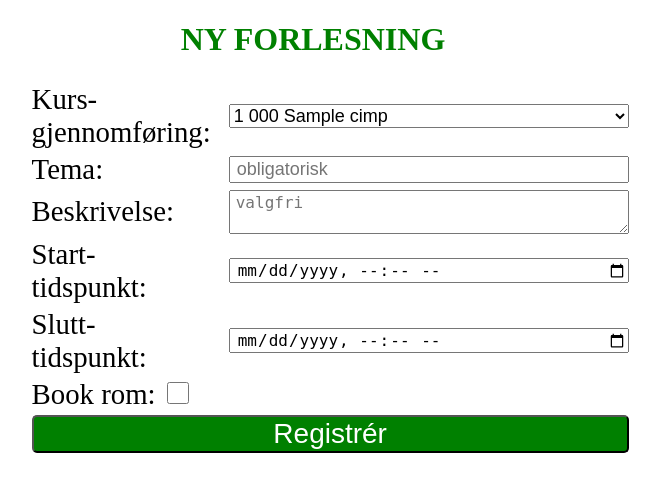
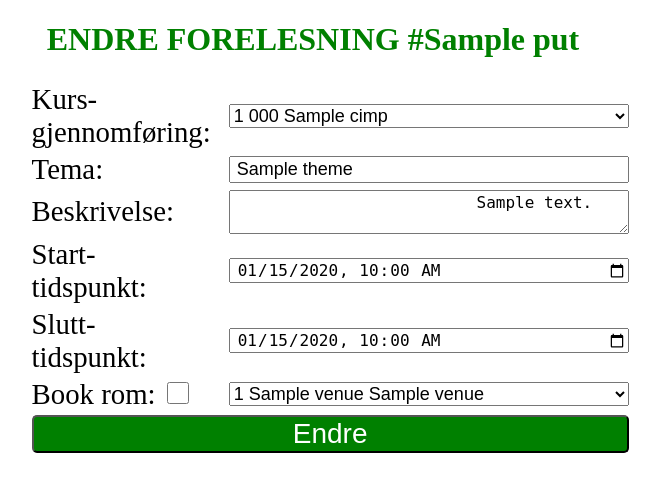
Before and after one commit to jonlauvstad/GokApp, a Flask app: template GeoFlask/templates/admin/lecture/add_lecture_one.html in a window 1280 px wide. Shown: the part 32-524 px from the top of the page, without its empty margins (327-987 px from the left). Run offline with Flask 3, Linux system fonts and the light colour scheme; the template is opened without the code that fills it: most values are stand-ins (such as "Sample title", 1, 10 or a date in 2020).

Commit message:
15feb 2138

```diff
--- a/GeoFlask/static/styles.css
+++ b/GeoFlask/static/styles.css
@@ -175,7 +175,7 @@ nav a, nav h1{
         width: 100%;
         font-size: large;
     }
-    #buttonTd{
+    .buttonTd{
         padding-top: 30px;
     }
 }
--- a/GeoFlask/templates/admin/lecture/add_lecture_one.html
+++ b/GeoFlask/templates/admin/lecture/add_lecture_one.html
@@ -28,53 +28,76 @@
     }
 </script>
 <h1 class="bigHeadlineH1">
-    NY FORLESNING
+    {% if put %} ENDRE FORELESNING #{{put}} {% else %} NY FORLESNING {% endif %}
 </h1>
 <div class="singleDiv">
-    <form action="/conf_lecture_one" method="post">
+    <form {% if put %} action="{{lecture.link}}" {% else %} action="/conf_lecture_one" {% endif %} method="post">
         <table class="singleTable">
             <tr>
                 <td>Kurs-gjennomføring:</td>
                 <td>
                     <select name="courseId">
                         {% for cimp in courseImps %}
-                        <option value="{{cimp.id}}">{{cimp.id}} {{cimp.code}} {{cimp.name}}</option>
+                        <option value="{{cimp.id}}" {% if put %} {% if cimp.id == lecture.courseImplementationId %} selected {% endif %} {% endif %}>
+                            {{cimp.id}} {{cimp.code}} {{cimp.name}}
+                        </option>
                         {% endfor %}
                     </select>
                 </td>
             </tr>
             <tr>
                 <td>Tema:</td>
-                <td><input name="theme" required placeholder="obligatorisk"></td>
+                <td><input name="theme" required placeholder="obligatorisk"
+                    {% if put %} value="{{lecture.theme}}" {% endif %}>
+                </td>
             </tr>
             <tr>
                 <td>Beskrivelse:</td>
-                <td><textarea name="description" placeholder="valgfri"></textarea></td>
+                <td><textarea name="description" placeholder="valgfri">
+                        {% if put %} {{lecture.description}} {% endif %}
+                    </textarea>
+                </td>
             </tr>
             <tr>
                 <td>Start-tidspunkt:</td>
-                <td><input type="datetime-local" name="start" required></td>
+                <td><input type="datetime-local" name="start" required
+                    {% if put %} value="{{lecture.startTime}}" {% endif %}>
+                </td>
             </tr>
             <tr>
                 <td>Slutt-tidspunkt:</td>
-                <td><input type="datetime-local" name="end" required></td>
+                <td><input type="datetime-local" name="end" required
+                    {% if put %} value="{{lecture.endTime}}" {% endif %}>
+                </td>
             </tr>
             <tr>
                 <td>
                     Book rom:
                     <input type="checkbox" onchange="showBookRoom()" id="roomCheckBox"></td>
                 <td>
-                    <select name="venueId" id="venueSelect" style="visibility: hidden">
+                    <select name="venueId" id="venueSelect"
+                        {% if put and lecture.venueId %} style="visibility: visible" {% else %} style="visibility: hidden" {% endif %}>
                         <option selected value="0"></option>
                         {% for venue in venues %}
-                        <option value="{{venue.id}}">{{venue.id}} {{venue.name}} {{venue.locationName}}</option>
+                        <option value="{{venue.id}}" {% if put and lecture.venueId== venue.id %} selected {% endif %}>
+                            {{venue.id}} {{venue.name}} {{venue.locationName}}
+                        </option>
                         {% endfor %}
                     </select>
                 </td>
             </tr>
+            <tr style="display:none">
+                <td>
+                    <input value="PUT_EXECUTE" name="to_do">
+                </td>
+            </tr>
             <tr>
                 <!--<td id="empytTd"></td>-->
-                <td id="buttonTd" colspan="2"><button class="styleButt" type="submit">Registrér</button></td>
+                {% if put %}
+                    <td class="buttonTd" colspan="2"><button class="styleButt" type="submit">Endre</button></td>
+                {% else %}
+                    <td class="buttonTd" colspan="2"><button class="styleButt" type="submit">Registrér</button></td>
+                {% endif %}
             </tr>
         </table>
     </form>
--- a/GeoFlask/templates/admin/lecture/conf_lecture_one.html
+++ b/GeoFlask/templates/admin/lecture/conf_lecture_one.html
@@ -84,7 +84,7 @@
                 <td class="paddTop15"><button class="redButt">✖ Slett siste </button></td>
             </form>
             <form action="{{lectBook.lectureLink}}" method="post">
-                <input style="display:none" value="PUT" name="to_do">
+                <input style="display:none" value="{{lectBook.lectureId}}" name="to_do">
                 <td class="paddTop15"><button class="orangeButt">✎ Endre siste </button></td>   <!-- ✐ 🖉 -->
             </form>
         </tr>
```
Also changed, not shown: GeoFlask/utility/rout_funcs/admin_routs.py (+20 -2 lines), GeoFlask/utility/rout_funcs/lecture_routs.py (+4 -3 lines), 4 other files.
